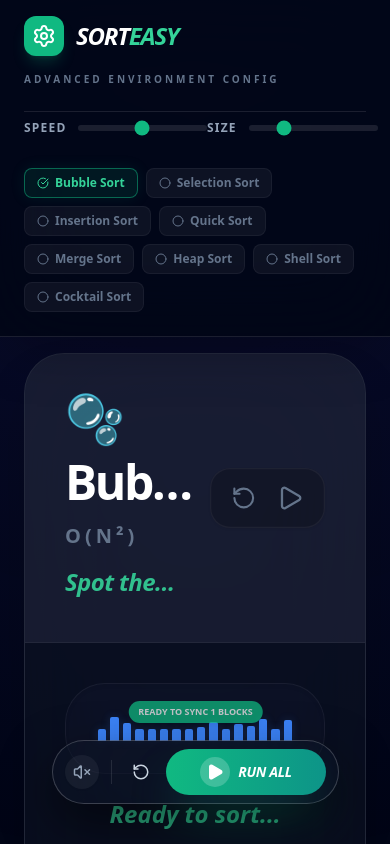
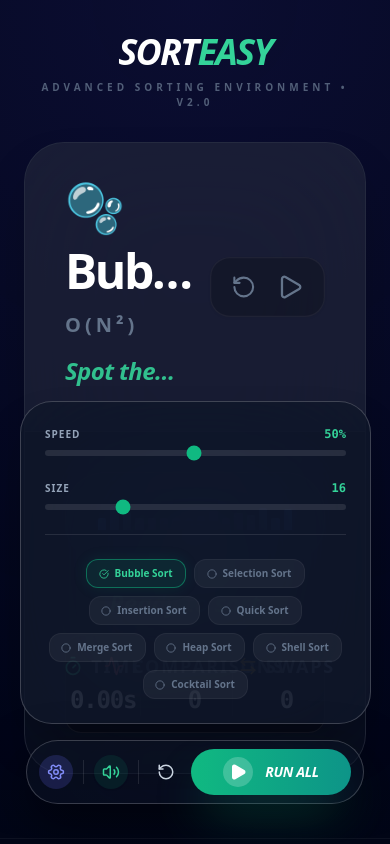
Before and after one commit to lastjung/sort-easy, a React (Vite) app: page / in a window 390 px wide. Both pictures are taken after a click on the button 81 px from the left and 772 px from the top of the page. Shown: the top 844 px of the page. Built offline with nearby package versions, Linux system fonts and the light colour scheme.

Commit message:
feat: move control panel to bottom config drawer and cleanup UI
- Removed top ControlPanel for a cleaner interface.
- Integrated Speed, Size, and Algorithm controls into a bottom settings drawer in FloatingActionDock.
- Fixed layout for better mobile/desktop experience.
- Simplified header branding.

```diff
--- a/src/App.jsx
+++ b/src/App.jsx
@@ -72,21 +72,17 @@ function App() {
       {/* Background Gradient */}
       <div className="fixed inset-0 bg-[radial-gradient(circle_at_50%_0%,rgba(67,56,202,0.15),transparent)] pointer-events-none" />
 
-      <ControlPanel
-        arraySize={arraySize}
-        setArraySize={setArraySize}
-        speed={speed}
-        setSpeed={setSpeed}
-        soundEnabled={soundEnabled}
-        setSoundEnabled={setSoundEnabled}
-        volume={volume}
-        setVolume={setVolume}
-        selectedIds={selectedIds}
-        toggleSelect={toggleSelect}
-        onRun={handleRun}
-        onReset={handleReset}
-        isAnyRunning={runState.running > 0 || runState.paused > 0}
-      />
+      {/* Simplified Modern Header */}
+      <header className="relative z-50 w-full pt-8 pb-4 px-6 text-center">
+        <div className="flex flex-col items-center gap-2">
+            <h1 className="text-4xl md:text-5xl font-black text-white tracking-tighter uppercase italic">
+                SORT<span className="text-emerald-400">EASY</span>
+            </h1>
+            <p className="text-[10px] md:text-xs font-black text-slate-500 uppercase tracking-[0.4em] opacity-80">
+                Advanced Sorting Environment • v2.0
+            </p>
+        </div>
+      </header>
 
       <main className="relative">
         <Dashboard
@@ -111,6 +107,14 @@ function App() {
           soundEnabled={soundEnabled}
           setSoundEnabled={setSoundEnabled}
           visibleCount={selectedIds.size}
+          // New Props for Drawer
+          arraySize={arraySize}
+          setArraySize={setArraySize}
+          speed={speed}
+          setSpeed={setSpeed}
+          selectedIds={selectedIds}
+          toggleSelect={toggleSelect}
+          isAnyActive={runState.running > 0 || runState.paused > 0}
         />
       </main>
 
--- a/src/components/ControlPanel.jsx
+++ /dev/null
@@ -1,87 +0,0 @@
-
-import React from 'react';
-import { Settings, Play, RotateCcw, Volume2, VolumeX, CheckCircle, Circle } from 'lucide-react';
-import { ALGORITHMS } from '../algorithms';
-
-const ControlPanel = ({
-  arraySize,
-  setArraySize,
-  speed,
-  setSpeed,
-  soundEnabled,
-  setSoundEnabled,
-  volume,
-  setVolume,
-  selectedIds,
-  toggleSelect,
-  onRun,
-  onReset,
-  isAnyRunning
-}) => {
-  return (
-    <header className="sticky top-0 z-50 w-full bg-slate-950/90 backdrop-blur-2xl border-b border-white/10 py-4 px-6 shadow-2xl">
-      <div className="max-w-7xl mx-auto flex flex-col gap-4">
-
-        {/* Top Row: Title and Global Controls */}
-        <div className="flex flex-wrap items-center justify-between gap-4">
-          <div className="flex items-center gap-3">
-            <div className="p-2 bg-emerald-500 rounded-xl shadow-lg shadow-emerald-500/20">
-              <Settings className="text-white w-6 h-6" />
-            </div>
-            <h1 className="text-2xl font-black text-white tracking-tighter uppercase italic">SORT<span className="text-emerald-400">EASY</span></h1>
-          </div>
-
-          <div className="flex items-center gap-6">
-            <p className="text-[10px] font-black text-slate-500 uppercase tracking-[0.3em]">Advanced Environment Config</p>
-          </div>
-        </div>
-
-        {/* Settings and Selectors */}
-        <div className="flex flex-wrap items-center gap-8 py-2 border-t border-white/10 mt-2">
-
-
-            {/* Speed & Size Sliders */}
-            <div className="flex flex-wrap items-center gap-6 flex-1 min-w-[300px]">
-                <div className="flex items-center gap-3 flex-1 min-w-[140px]">
-                    <span className="text-xs font-black text-slate-400 uppercase tracking-widest">Speed</span>
-                    <input
-                        type="range" min="1" max="100" value={speed}
-                        onChange={(e) => setSpeed(Number(e.target.value))}
-                        className="flex-1 h-1.5 bg-white/10 rounded-full appearance-none cursor-pointer accent-emerald-500"
-                    />
-                </div>
-                <div className="flex items-center gap-3 flex-1 min-w-[140px]">
-                    <span className="text-xs font-black text-slate-400 uppercase tracking-widest">Size</span>
-                    <input
-                        type="range" min="5" max="50" value={arraySize}
-                        onChange={(e) => setArraySize(Number(e.target.value))}
-                        disabled={isAnyRunning}
-                        className="flex-1 h-1.5 bg-white/10 rounded-full appearance-none cursor-pointer accent-emerald-500 disabled:opacity-30"
-                    />
-                </div>
-            </div>
-
-            {/* Algorithm Selectors */}
-            <div className="flex flex-wrap items-center gap-2">
-                {ALGORITHMS.map(algo => (
-                    <button
-                        key={algo.id}
-                        onClick={() => toggleSelect(algo.id)}
-                        className={`flex items-center gap-1.5 px-3 py-1.5 rounded-lg text-xs font-black transition-all border ${
-                            selectedIds.has(algo.id)
-                            ? 'bg-emerald-500/10 border-emerald-500/50 text-emerald-400 shadow-[0_0_15px_rgba(16,185,129,0.1)]'
-                            : 'bg-white/5 border-white/5 text-slate-500 hover:bg-white/10 hover:text-slate-300'
-                        }`}
-                    >
-                        {selectedIds.has(algo.id) ? <CheckCircle size={12} /> : <Circle size={12} />}
-                        {algo.title}
-                    </button>
-                ))}
-            </div>
-        </div>
-      </div>
-    </header>
-  );
-};
-
-export default ControlPanel;
--- a/src/components/FloatingActionDock.jsx
+++ b/src/components/FloatingActionDock.jsx
@@ -1,6 +1,6 @@
-
-import React from 'react';
-import { Play, RotateCcw, Volume2, VolumeX, Pause } from 'lucide-react';
+import React, { useState } from 'react';
+import { Play, RotateCcw, Volume2, VolumeX, Pause, Settings, CheckCircle, Circle, ChevronDown, ChevronUp } from 'lucide-react';
+import { ALGORITHMS } from '../algorithms';
 
 const FloatingActionDock = ({
   onRun,
@@ -10,14 +10,95 @@ const FloatingActionDock = ({
   isAnyPaused,
   soundEnabled,
   setSoundEnabled,
-  visibleCount
+  visibleCount,
+  // New Props for Drawer
+  arraySize,
+  setArraySize,
+  speed,
+  setSpeed,
+  selectedIds,
+  toggleSelect,
+  isAnyActive
 }) => {
+  const [showConfig, setShowConfig] = useState(false);
   const isIdle = !isAnyRunning && !isAnyPaused;
   const mainLabel = isAnyRunning ? 'Pause All' : isAnyPaused ? 'Resume All' : 'Run All';
 
   return (
-    <div className="fixed bottom-10 left-0 right-0 mx-auto w-fit z-[100]">
+    <div className="fixed bottom-10 left-0 right-0 mx-auto w-fit z-[100] flex flex-col items-center gap-4">
+
+      {/* Configuration Drawer */}
+      <div className={`transition-all duration-500 origin-bottom transform ${
+        showConfig
+          ? 'translate-y-0 opacity-100 scale-100'
+          : 'translate-y-10 opacity-0 scale-95 pointer-events-none'
+      }`}>
+        <div className="bg-slate-900/80 backdrop-blur-3xl border border-white/20 p-6 rounded-[32px] shadow-2xl w-[90vw] max-w-[500px] flex flex-col gap-6">
+
+            {/* Sliders Container */}
+            <div className="grid grid-cols-1 md:grid-cols-2 gap-6">
+                <div className="flex flex-col gap-2">
+                    <div className="flex justify-between items-center">
+                        <span className="text-[10px] font-black text-slate-400 uppercase tracking-widest">Speed</span>
+                        <span className="text-xs font-mono text-emerald-400 font-bold">{speed}%</span>
+                    </div>
+                    <input
+                        type="range" min="1" max="100" value={speed}
+                        onChange={(e) => setSpeed(Number(e.target.value))}
+                        className="w-full h-1.5 bg-white/10 rounded-full appearance-none cursor-pointer accent-emerald-500"
+                    />
+                </div>
+                <div className="flex flex-col gap-2">
+                    <div className="flex justify-between items-center">
+                        <span className="text-[10px] font-black text-slate-400 uppercase tracking-widest">Size</span>
+                        <span className="text-xs font-mono text-emerald-400 font-bold">{arraySize}</span>
+                    </div>
+                    <input
+                        type="range" min="5" max="50" value={arraySize}
+                        onChange={(e) => setArraySize(Number(e.target.value))}
+                        disabled={isAnyActive}
+                        className="w-full h-1.5 bg-white/10 rounded-full appearance-none cursor-pointer accent-emerald-500 disabled:opacity-30"
+                    />
+                </div>
+            </div>
+
+            <div className="h-px bg-white/10 w-full" />
+
+            {/* Algorithm Selectors */}
+            <div className="flex flex-wrap items-center justify-center gap-2">
+                {ALGORITHMS.map(algo => (
+                    <button
+                        key={algo.id}
+                        onClick={() => toggleSelect(algo.id)}
+                        className={`flex items-center gap-1.5 px-3 py-1.5 rounded-xl text-[10px] font-black transition-all border ${
+                            selectedIds.has(algo.id)
+                            ? 'bg-emerald-500/10 border-emerald-500/50 text-emerald-400 shadow-[0_0_15px_rgba(16,185,129,0.1)]'
+                            : 'bg-white/5 border-white/5 text-slate-500 hover:bg-white/10 hover:text-slate-300'
+                        }`}
+                    >
+                        {selectedIds.has(algo.id) ? <CheckCircle size={10} /> : <Circle size={10} />}
+                        {algo.title}
+                    </button>
+                ))}
+            </div>
+        </div>
+      </div>
+
+      {/* Main Dock */}
       <div className="relative bg-slate-900/40 backdrop-blur-3xl border border-white/20 px-3 py-2 rounded-[40px] shadow-[0_20px_50px_rgba(0,0,0,0.5)] flex items-center gap-2 group transition-transform duration-500 hover:scale-105 will-change-transform">
+
+        {/* Config Toggle */}
+        <button
+          onClick={() => setShowConfig(!showConfig)}
+          className={`p-2 rounded-full transition-all duration-300 ${
+            showConfig ? 'bg-indigo-500/20 text-indigo-400 rotate-90' : 'bg-white/5 text-slate-400 hover:bg-white/10'
+          } shadow-sm will-change-transform active:scale-90`}
+          title="Toggle Settings"
+        >
+          <Settings size={18} />
+        </button>
+
+        <div className="w-px h-6 bg-white/10 mx-0.5" />
 
         {/* Sound Toggle */}
         <button
@@ -29,7 +110,7 @@ const FloatingActionDock = ({
           {soundEnabled ? <Volume2 size={18} /> : <VolumeX size={18} />}
         </button>
 
-        <div className="w-px h-6 bg-white/10 mx-1" />
+        <div className="w-px h-6 bg-white/10 mx-0.5" />
 
         {/* Global Reset */}
         <button
@@ -48,9 +129,10 @@ const FloatingActionDock = ({
           onClick={() => {
             if (isAnyRunning) onStop();
             else onRun();
+            if (showConfig) setShowConfig(false); // Auto-close on run
           }}
           disabled={visibleCount === 0}
-          className={`group/btn flex items-center gap-2 px-4 py-2 rounded-full text-white font-black transition-transform active:scale-95 disabled:opacity-30 disabled:cursor-not-allowed shadow-2xl relative overflow-hidden w-[160px] justify-center voices-center will-change-transform ${
+          className={`group/btn flex items-center gap-3 px-4 py-2 rounded-full text-white font-black transition-all active:scale-95 disabled:opacity-30 disabled:cursor-not-allowed shadow-2xl relative overflow-hidden w-[160px] justify-center will-change-transform ${
             isAnyRunning
               ? 'bg-gradient-to-r from-orange-500 to-rose-600 shadow-orange-500/40'
               : 'bg-gradient-to-r from-emerald-500 to-teal-600 shadow-emerald-500/40 hover:-translate-y-0.5'
@@ -67,7 +149,7 @@ const FloatingActionDock = ({
         </button>
 
         {/* Info Badge - Moved to a non-layout-shifting position */}
-        {isIdle && visibleCount > 0 && (
+        {isIdle && visibleCount > 0 && !showConfig && (
             <div className="absolute -top-10 left-1/2 -translate-x-1/2 w-max pointer-events-none">
               <div className="bg-emerald-500 text-white text-[9px] font-black px-2.5 py-1 rounded-full shadow-lg animate-pulse uppercase">
                   Ready to sync {visibleCount} blocks
```
